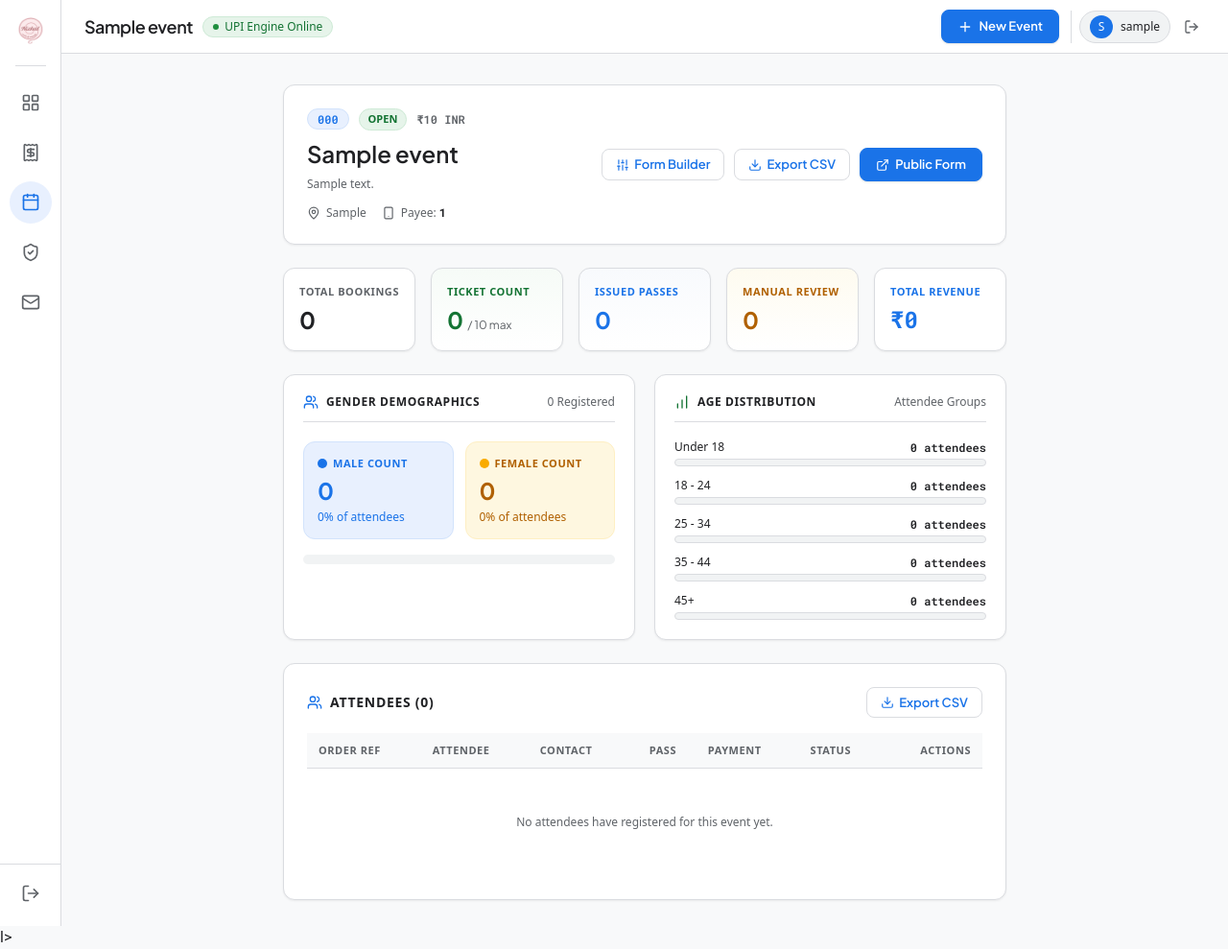
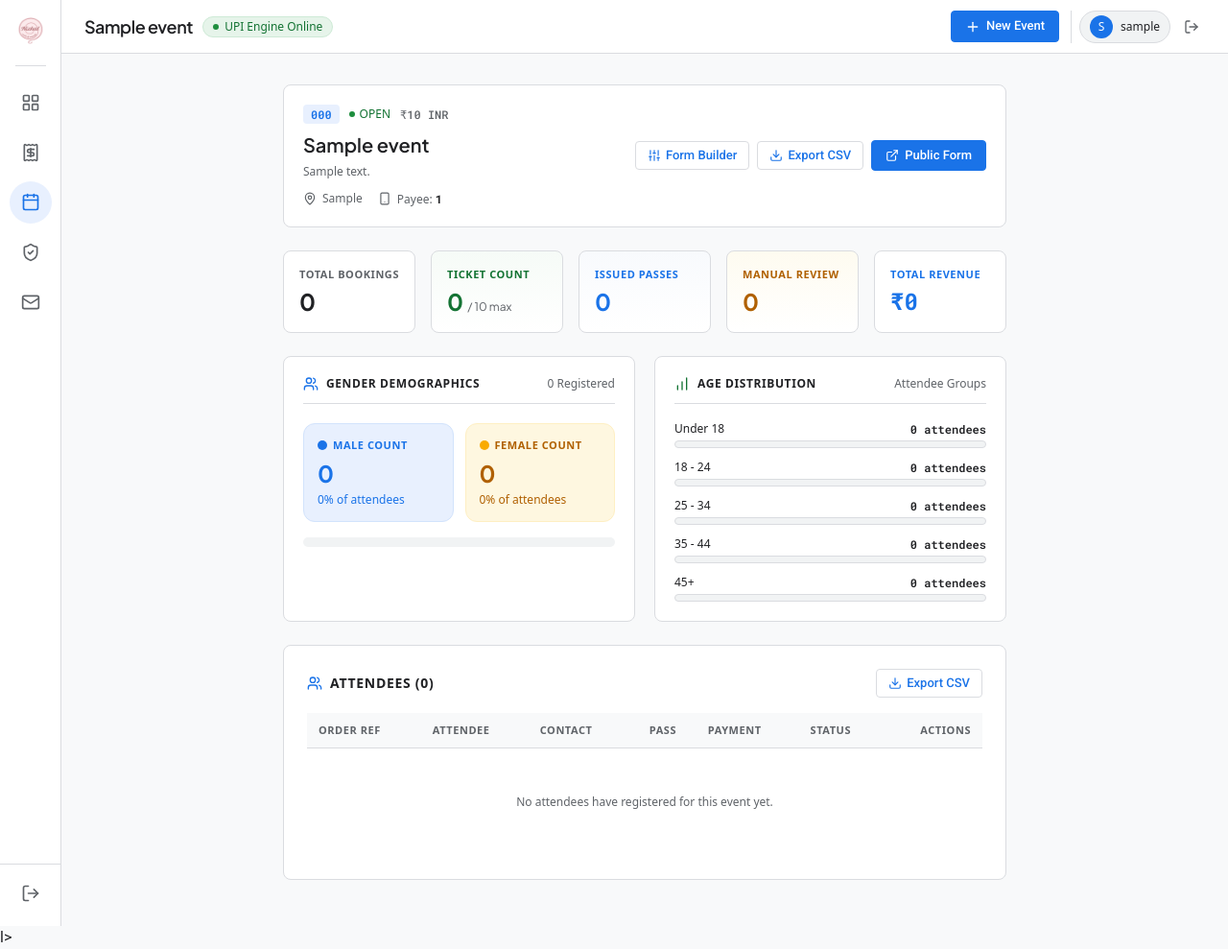
Before and after one commit to dinesh20073/rms, a Django app: page /dashboard/events/1/ in a window 1280 px wide. Shown: the whole page at 96% size. Run offline with Django 5.2, Linux system fonts and the light colour scheme; a user stored in the database is signed in; tables that the repository leaves empty hold one stand-in row (values such as "Sample post"); data that the repository does not hold is empty; some libraries are stand-ins or nearby versions.

Commit message:
Remove curved pill boxes and use clean flat enterprise table styling

```diff
--- a/templates/base.html
+++ b/templates/base.html
@@ -156,26 +156,24 @@
             background-color: #1a73e8 !important;
             color: #ffffff !important;
             border: 1px solid #1a73e8 !important;
-            border-radius: 8px !important;
-            padding: 7px 16px !important;
+            border-radius: 4px !important;
+            padding: 6px 14px !important;
             font-size: 13px !important;
-            font-family: 'Plus Jakarta Sans', 'Roboto', sans-serif !important;
-            font-weight: 600 !important;
+            font-family: 'Roboto', 'Plus Jakarta Sans', sans-serif !important;
+            font-weight: 500 !important;
             text-decoration: none !important;
             cursor: pointer;
-            box-shadow: 0 1px 2px rgba(60,64,67,0.15) !important;
-            transition: all 0.15s ease !important;
+            box-shadow: none !important;
+            transition: background-color 0.15s ease !important;
             white-space: nowrap;
             line-height: 1.4 !important;
         }
         .google-btn-primary:hover, .btn-auth-primary:hover, .survey-btn-submit:hover {
             background-color: #1557b0 !important;
             border-color: #1557b0 !important;
-            box-shadow: 0 1px 3px rgba(60,64,67,0.3) !important;
         }
         .google-btn-primary:active, .btn-auth-primary:active {
             background-color: #174ea6 !important;
-            transform: scale(0.98);
         }
 
         .google-btn-outlined {
@@ -186,11 +184,11 @@
             background-color: #ffffff !important;
             color: #1a73e8 !important;
             border: 1px solid #dadce0 !important;
-            border-radius: 8px !important;
-            padding: 6px 14px !important;
+            border-radius: 4px !important;
+            padding: 5px 12px !important;
             font-size: 13px !important;
-            font-family: 'Plus Jakarta Sans', 'Roboto', sans-serif !important;
-            font-weight: 600 !important;
+            font-family: 'Roboto', 'Plus Jakarta Sans', sans-serif !important;
+            font-weight: 500 !important;
             text-decoration: none !important;
             cursor: pointer;
             transition: all 0.15s ease !important;
@@ -254,72 +245,100 @@
         }
         .google-btn-danger:hover {
             background-color: #fce8e6 !important;
-            border-color: #d93025 !important;
-        }
-        .google-btn-danger:active {
-            transform: scale(0.98);
+            border-color: #fad2cf !important;
         }
 
-        /* Google Status Badges (Rounded Pills) */
-        .pill-green {
-            border: 1px solid #ceead6 !important;
+        /* Clean Flat Status Badges (No Curved Capsules) */
+        .pill-green, .badge-green {
             color: #137333 !important;
-            background-color: #e6f4ea !important;
-            font-weight: 600;
-            border-radius: 16px !important;
-            padding: 2px 9px;
-            font-size: 11px;
+            font-weight: 500;
+            font-size: 12px;
             display: inline-flex;
             align-items: center;
-            gap: 4px;
+            gap: 5px;
             white-space: nowrap;
+            background: none !important;
+            border: none !important;
+            padding: 0 !important;
         }
-        .pill-orange {
-            border: 1px solid #feefc3 !important;
+        .pill-green::before, .badge-green::before {
+            content: '';
+            display: inline-block;
+            width: 6px;
+            height: 6px;
+            border-radius: 50%;
+            background-color: #1e8e3e;
+        }
+
+        .pill-orange, .badge-orange {
             color: #b06000 !important;
-            background-color: #fef7e0 !important;
-            font-weight: 600;
-            border-radius: 16px !important;
-            padding: 2px 9px;
-            font-size: 11px;
+            font-weight: 500;
+            font-size: 12px;
             display: inline-flex;
             align-items: center;
-            gap: 4px;
+            gap: 5px;
             white-space: nowrap;
+            background: none !important;
+            border: none !important;
+            padding: 0 !important;
         }
-        .pill-blue {
-            border: 1px solid #d2e3fc !important;
+        .pill-orange::before, .badge-orange::before {
+            content: '';
+            display: inline-block;
+            width: 6px;
+            height: 6px;
+            border-radius: 50%;
+            background-color: #f9ab00;
+        }
+
+        .pill-blue, .badge-blue {
             color: #1a73e8 !important;
-            background-color: #e8f0fe !important;
-            font-weight: 600;
-            border-radius: 16px !important;
-            padding: 2px 9px;
-            font-size: 11px;
+            font-weight: 500;
+            font-size: 12px;
             display: inline-flex;
             align-items: center;
-            gap: 4px;
+            gap: 5px;
             white-space: nowrap;
+            background: none !important;
+            border: none !important;
+            padding: 0 !important;
         }
-        .pill-red {
-            border: 1px solid #fad2cf !important;
+        .pill-blue::before, .badge-blue::before {
+            content: '';
+            display: inline-block;
+            width: 6px;
+            height: 6px;
+            border-radius: 50%;
+            background-color: #1a73e8;
+        }
+
+        .pill-red, .badge-red {
             color: #c5221f !important;
-            background-color: #fce8e6 !important;
-            font-weight: 600;
-            border-radius: 16px !important;
-            padding: 2px 9px;
-            font-size: 11px;
+            font-weight: 500;
+            font-size: 12px;
             display: inline-flex;
             align-items: center;
-            gap: 4px;
+            gap: 5px;
             white-space: nowrap;
+            background: none !important;
+            border: none !important;
+            padding: 0 !important;
+        }
+        .pill-red::before, .badge-red::before {
+            content: '';
+            display: inline-block;
+            width: 6px;
+            height: 6px;
+            border-radius: 50%;
+            background-color: #d93025;
         }
 
-        /* Google Card Container */
+        /* Clean Flat Cards */
         .google-card, .auth-card, .survey-card-container {
             background-color: #ffffff !important;
             border: 1px solid #dadce0 !important;
-            border-radius: 12px !important;
-            box-shadow: 0 1px 2px 0 rgba(60,64,67,0.08);
+            border-radius: 8px !important;
+            box-shadow: none !important;
         }
 
         /* Clean scrollbar */
--- a/templates/dashboard/events/detail.html
+++ b/templates/dashboard/events/detail.html
@@ -6,16 +6,16 @@
 <div class="p-4 sm:p-6 lg:p-8 max-w-7xl mx-auto space-y-6">
 
     <!-- Top Card & Actions -->
-    <div class="google-card p-6 flex flex-col md:flex-row md:items-center justify-between gap-6">
+    <div class="google-card p-5 flex flex-col md:flex-row md:items-center justify-between gap-6">
         <div>
             <div class="flex items-center gap-2.5 mb-2">
-                <span class="font-mono text-xs font-semibold text-[#1a73e8] bg-[#e8f0fe] px-2.5 py-0.5 border border-[#d2e3fc] rounded-full">{{ event.event_code }}</span>
+                <span class="font-mono text-xs font-semibold text-[#1a73e8] bg-[#e8f0fe] px-2 py-0.5 rounded">{{ event.event_code }}</span>
                 <span class="pill-green">{{ event.status }}</span>
-                <span class="text-xs text-[#5f6368] font-mono font-semibold">₹{{ event.registration_fee|floatformat:0 }} INR</span>
+                <span class="text-xs text-[#5f6368] font-mono font-medium">₹{{ event.registration_fee|floatformat:0 }} INR</span>
             </div>
-            <h2 class="text-2xl font-semibold font-display text-[#202124]">{{ event.title }}</h2>
-            <p class="text-xs text-[#5f6368] mt-1.5 max-w-2xl leading-relaxed">{{ event.description|default:"No event description specified." }}</p>
-            <div class="flex items-center gap-4 mt-3 text-xs text-[#5f6368]">
+            <h2 class="text-xl font-semibold font-display text-[#202124]">{{ event.title }}</h2>
+            <p class="text-xs text-[#5f6368] mt-1 max-w-2xl leading-relaxed">{{ event.description|default:"No event description specified." }}</p>
+            <div class="flex items-center gap-4 mt-2.5 text-xs text-[#5f6368]">
                 <div class="flex items-center gap-1.5">
                     <i data-lucide="map-pin" class="w-3.5 h-3.5 text-[#5f6368]"></i>
                     <span>{{ event.venue|default:"Online / Virtual" }}</span>
@@ -27,16 +27,16 @@
             </div>
         </div>
 
-        <div class="flex flex-wrap items-center gap-2.5">
-            <a href="{% url 'dashboard-event-form' event.id %}" class="google-btn-outlined text-xs rounded-full">
+        <div class="flex flex-wrap items-center gap-2">
+            <a href="{% url 'dashboard-event-form' event.id %}" class="google-btn-outlined text-xs">
                 <i data-lucide="sliders" class="w-3.5 h-3.5"></i>
                 <span>Form Builder</span>
             </a>
-            <a href="{% url 'dashboard-event-export-csv' event.id %}" class="google-btn-outlined text-xs rounded-full">
+            <a href="{% url 'dashboard-event-export-csv' event.id %}" class="google-btn-outlined text-xs">
                 <i data-lucide="download" class="w-3.5 h-3.5"></i>
                 <span>Export CSV</span>
             </a>
-            <a href="{% url 'public-register' event.slug %}" target="_blank" class="google-btn-primary text-xs rounded-full shadow-none">
+            <a href="{% url 'public-register' event.slug %}" target="_blank" class="google-btn-primary text-xs">
                 <i data-lucide="external-link" class="w-3.5 h-3.5"></i>
                 <span>Public Form</span>
             </a>
@@ -182,8 +182,8 @@
                         </td>
                         <td class="py-2 px-2.5 sm:px-3 text-center">
                             {% if reg.attendee_pass %}
-                            <a href="{% url 'attendee-badge' reg.attendee_pass.pass_code %}" target="_blank" class="pill-green text-[10px] sm:text-xs" title="Open QR Badge">
-                                <i data-lucide="qr-code" class="w-3 h-3 sm:w-3.5 sm:h-3.5 text-[#137333]"></i>
+                            <a href="{% url 'attendee-badge' reg.attendee_pass.pass_code %}" target="_blank" class="font-mono text-xs font-semibold text-[#1a73e8] hover:underline inline-flex items-center gap-1" title="Open QR Badge">
+                                <i data-lucide="qr-code" class="w-3.5 h-3.5 text-[#5f6368]"></i>
                                 <span>{{ reg.attendee_pass.pass_code }}</span>
                             </a>
                             {% else %}
@@ -192,28 +192,28 @@
                         </td>
                         <td class="py-2 px-2.5 sm:px-3">
                             {% if reg.order.status == 'VERIFIED' %}
-                            <span class="pill-green text-[10px] sm:text-xs">₹{{ reg.amount|floatformat:0 }} Verified</span>
+                            <span class="pill-green text-xs">₹{{ reg.amount|floatformat:0 }} Verified</span>
                             {% elif reg.order.status == 'MANUAL_REVIEW' %}
-                            <span class="pill-orange text-[10px] sm:text-xs">In Review</span>
+                            <span class="pill-orange text-xs">In Review</span>
                             {% else %}
-                            <span class="pill-blue text-[10px] sm:text-xs">Pending</span>
+                            <span class="pill-blue text-xs">Pending</span>
                             {% endif %}
                         </td>
                         <td class="py-2 px-2.5 sm:px-3">
                             {% if reg.status == 'COMPLETED' %}
-                            <span class="text-[#137333] font-semibold text-[11px] sm:text-xs">Confirmed</span>
+                            <span class="text-[#137333] font-medium text-xs">Confirmed</span>
                             {% elif reg.status == 'MANUAL_REVIEW' %}
-                            <span class="text-[#b06000] font-semibold text-[11px] sm:text-xs">Review</span>
+                            <span class="text-[#b06000] font-medium text-xs">Review</span>
                             {% else %}
-                            <span class="text-[#5f6368] text-[11px] sm:text-xs">Pending</span>
+                            <span class="text-[#5f6368] text-xs">Pending</span>
                             {% endif %}
                         </td>
                         <td class="py-2 px-2.5 sm:px-3 text-right space-x-1 whitespace-nowrap">
-                            <a href="{% url 'registration-status' reg.registration_code %}" target="_blank" class="google-btn-outlined text-[10px] sm:text-xs py-0.5 px-2 sm:px-2.5 rounded-full">
+                            <a href="{% url 'registration-status' reg.registration_code %}" target="_blank" class="google-btn-outlined text-xs py-1 px-2.5">
                                 Track
                             </a>
                             {% if reg.order and reg.status != 'COMPLETED' %}
-                            <a href="{% url 'payment-checkout' reg.order.order_code %}" target="_blank" class="google-btn-primary text-[10px] sm:text-xs py-0.5 px-2 sm:px-2.5 rounded-full shadow-none">
+                            <a href="{% url 'payment-checkout' reg.order.order_code %}" target="_blank" class="google-btn-primary text-xs py-1 px-2.5">
                                 Pay
                             </a>
                             {% endif %}
--- a/templates/dashboard/events/list.html
+++ b/templates/dashboard/events/list.html
@@ -79,17 +79,17 @@
 
             <!-- Action buttons -->
             <div class="mt-5 pt-4 border-t border-[#dadce0] flex flex-wrap items-center justify-between gap-2">
-                <a href="{% url 'dashboard-event-detail' event.id %}" class="google-btn-outlined text-xs py-1 px-3 rounded-full">
+                <a href="{% url 'dashboard-event-detail' event.id %}" class="google-btn-outlined text-xs py-1 px-3">
                     <i data-lucide="settings-2" class="w-3.5 h-3.5"></i>
                     <span>Manage</span>
                 </a>
 
                 <div class="flex items-center gap-2">
-                    <a href="{% url 'dashboard-event-form' event.id %}" class="google-btn-tonal text-xs py-1 px-3 rounded-full">
+                    <a href="{% url 'dashboard-event-form' event.id %}" class="google-btn-tonal text-xs py-1 px-3">
                         <i data-lucide="sliders" class="w-3 h-3"></i>
                         <span>Form</span>
                     </a>
-                    <a href="{% url 'public-register' event.slug %}" target="_blank" title="Open Public Registration Page" class="google-btn-primary text-xs py-1 px-3 rounded-full shadow-none">
+                    <a href="{% url 'public-register' event.slug %}" target="_blank" title="Open Public Registration Page" class="google-btn-primary text-xs py-1 px-3">
                         <i data-lucide="external-link" class="w-3 h-3"></i>
                         <span>Public</span>
                     </a>
--- a/templates/dashboard/overview.html
+++ b/templates/dashboard/overview.html
@@ -115,7 +115,7 @@
                         </div>
                         <h2 class="text-base font-semibold text-[#202124]">Events</h2>
                     </div>
-                    <a href="{% url 'dashboard-events-list' %}" class="google-btn-outlined py-1 px-3 text-xs rounded-full flex items-center gap-1.5">
+                    <a href="{% url 'dashboard-events-list' %}" class="google-btn-outlined py-1 px-3 text-xs flex items-center gap-1.5">
                         <span>All Events</span>
                         <i data-lucide="external-link" class="w-3 h-3"></i>
                     </a>
@@ -164,10 +164,10 @@
                                 </td>
                                 <td class="py-2 px-2.5 sm:px-3 text-right">
                                     <div class="flex items-center justify-end gap-1.5">
-                                        <a href="{% url 'dashboard-event-detail' ev.id %}" class="google-btn-outlined py-0.5 px-2 text-[10px] sm:text-xs rounded-full" title="Manage">
+                                        <a href="{% url 'dashboard-event-detail' ev.id %}" class="google-btn-outlined py-1 px-2.5 text-xs" title="Manage">
                                             <span>Manage</span>
                                         </a>
-                                        <a href="{% url 'public-register' ev.slug %}" target="_blank" class="google-btn-primary py-0.5 px-2 text-[10px] sm:text-xs rounded-full flex items-center gap-1 shadow-none" title="Public Form">
+                                        <a href="{% url 'public-register' ev.slug %}" target="_blank" class="google-btn-primary py-1 px-2.5 text-xs flex items-center gap-1" title="Public Form">
                                             <span>Form</span>
                                             <i data-lucide="external-link" class="w-3 h-3"></i>
                                         </a>
```
Also changed, not shown: other parts of templates/base.html (+16 -23 lines), templates/dashboard/partner/api.html (+5 -5 lines), templates/dashboard/registrations/list.html (+41 -54 lines), templates/dashboard/verification/queue.html (+26 -33 lines).
